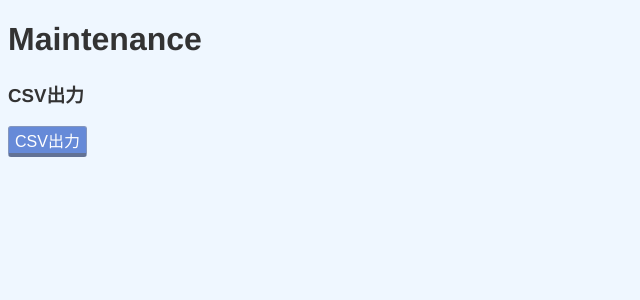
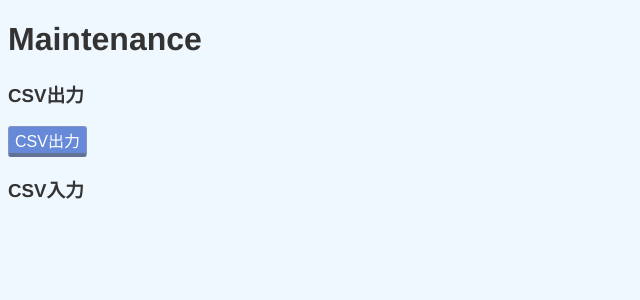
Before and after one commit to yo16/Bookshelf, a Flask app: page /maintenance in a window 1280 px wide. Shown: the top 300 px of the page, without its empty margins (0-640 px from the left). Run offline with Flask 2, Linux system fonts and the light colour scheme.

Commit message:
fixed #30

```diff
--- a/templates/maintenance.html
+++ b/templates/maintenance.html
@@ -17,5 +17,6 @@
         <form name="frmOutputCsv" id="frmOutputCsv" action="./output_csv">
             <input type="button" id="btnOutputCsv" value="CSV出力" />
         </form>
+        <h3>CSV入力</h3>
     </body>
 </html>
```
